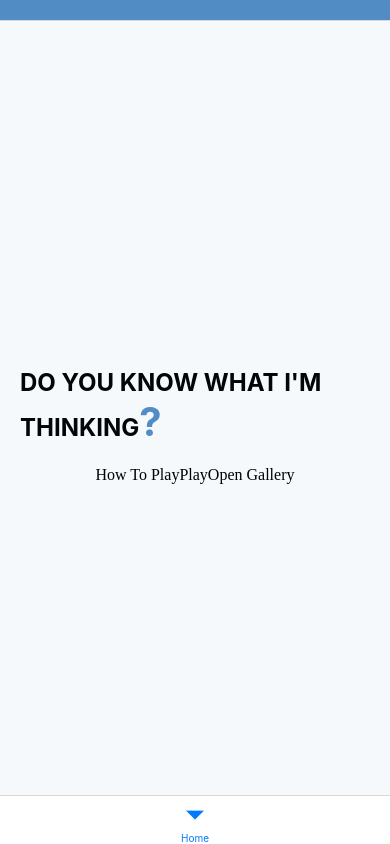
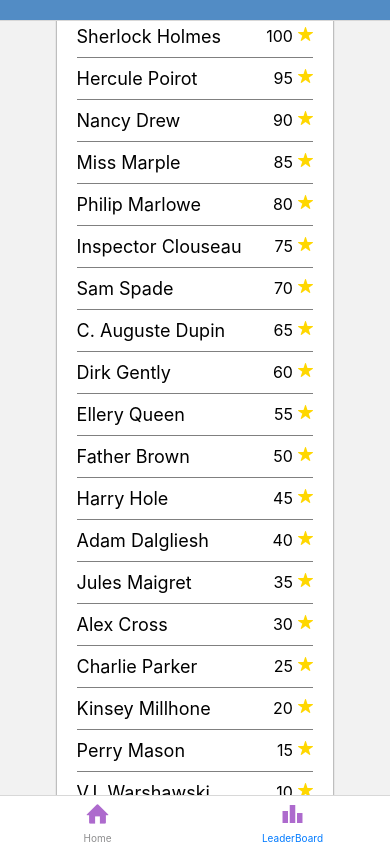
Before and after one commit to Shay-Khamar/deIspy, a React Native app: screen /LeaderBoard in a window 390 px wide. Built offline with nearby package versions, Linux system fonts and the light colour scheme; what react-native-really-awesome-button would draw is missing.

Commit message:
Project quality changes

```diff
--- a/App.js
+++ b/App.js
@@ -1,6 +1,13 @@
+
+/**
+ * @file App.js
+ * @description Main entry point of the application.
+ * @module App
+ */
+
 import { StatusBar } from 'expo-status-bar';
 import { StyleSheet, Text, View } from 'react-native';
-import VisionTester from './components/Screens/VisionTester';
+import MainScreen from './components/Screens/MainScreen';
 import HomeScreen from './components/Screens/HomeScreen';
 import Modal from './components/Displays/Modal';
 import { createStackNavigator } from '@react-navigation/stack';
@@ -10,10 +17,53 @@ import colours from './colours';
 import { ThemedButton } from "react-native-really-awesome-button";
 import HowToPlay from './components/Screens/HowToPlay';
 import GalleryScreen from './components/Screens/GalleryScreen';
+import { Ionicons } from '@expo/vector-icons';
+import { Entypo } from '@expo/vector-icons';
+import { MaterialIcons } from '@expo/vector-icons'
+import LeaderBoardScreen from './components/Screens/LeaderBoardScreen';
 
+/**
+ * Creates a bottom tab navigator for the application.
+ * @returns {JSX.Element} The bottom tab navigator component.
+ */
 const Tab = createBottomTabNavigator();
+
+/**
+ * Creates a stack navigator for the application.
+ * @returns {JSX.Element} The stack navigator component.
+ */
 const Stack = createStackNavigator();
 
+/**
+ * Determines the visibility of the tab bar based on the current route.
+ * @param {Object} route - The current route object.
+ * @returns {boolean} True if the tab bar should be visible, false otherwise.
+ */
+const getTabBarVisibility = (route) => {
+  const routeName = getFocusedRouteNameFromRoute(route) ?? '';
+
+  return ['MainScreen', 'HowToPlay'].includes(routeName);
+}
+
+/**
+ * Renders the stack navigator component.
+ * @returns {JSX.Element} The stack navigator component.
+ */
+function StackNav() {
+  return (
+    <Stack.Navigator>
+      <Stack.Screen options={{ headerShown: false}} name='HomeTab' component={HomeScreen}/>
+      <Stack.Screen options={{ headerShown: false}} name='MainScreen' component={MainScreen}/>
+      <Stack.Screen options={{ headerShown: false}} name='HowToPlay' component={HowToPlay}/>
+      <Stack.Screen name="GalleryScreen" component={GalleryScreen} />
+    </Stack.Navigator>
+  );
+}
+
+/**
+ * Renders the bottom tab navigator component.
+ * @returns {JSX.Element} The bottom tab navigator component.
+ */
 function TabNavBar() {
   return (
     <Tab.Navigator
@@ -27,31 +77,32 @@ function TabNavBar() {
       }
     })}
     >
-      <Tab.Screen name="Home" component={StackNav} />
+      <Tab.Screen name="Home" component={StackNav}
+
+       options={{
+            tabBarIcon: ({color , size}) => (
+              <Entypo name="home" size={24} color={colours.accentColour} />
+            ),
+          }}
+       />
+
+        <Tab.Screen name="LeaderBoard" component={LeaderBoardScreen}
+
+        options={{
+            tabBarIcon: ({color , size}) => (
+              <MaterialIcons name="leaderboard" size={24} color={colours.accentColour} />
+            ),
+          }}
+        />
 
     </Tab.Navigator>
   )
 }
 
-const getTabBarVisibility = (route) => {
-  const routeName = getFocusedRouteNameFromRoute(route) ?? '';
-
-  return ['VisionTester', 'HowToPlay'].includes(routeName);
-}
-
-function StackNav() {
-  return (
-    <Stack.Navigator>
-      <Stack.Screen options={{ headerShown: false}} name='HomeTab' component={HomeScreen}/>
-      <Stack.Screen options={{ headerShown: false}} name='VisionTester' component={VisionTester}/>
-      <Stack.Screen options={{ headerShown: false}} name='HowToPlay' component={HowToPlay}/>
-      <Stack.Screen name="GalleryScreen" component={GalleryScreen} />
-    </Stack.Navigator>
-  );
-}
-
-
-
+/**
+ * The main entry point of the application.
+ * @returns {JSX.Element} The root component of the application.
+ */
 export default function App() {
   return (
     <NavigationContainer>
--- a/components/API/GoogleVisionsAPI.js
+++ b/components/API/GoogleVisionsAPI.js
@@ -4,6 +4,11 @@ import React from 'react'
 const API_KEY = 'AIzaSyDaoNemYFLYR_uJ17SXmoZGbGkwmOmXlyw';
 const API_URL = `https://vision.googleapis.com/v1/images:annotate?key=${API_KEY}`;
 
+/**
+ * Calls the Google Vision API to perform object localization on an image.
+ * @param {string} image - The image content to be processed.
+ * @returns {Promise<Array<string>>} - A promise that resolves to an array of localized object names.
+ */
 const callGoogleVisionAsync = async (image) => {
     const body = {
         requests: [
--- a/components/Screens/HowToPlay.js
+++ b/components/Screens/HowToPlay.js
@@ -1,3 +1,8 @@
+
+/**
+ * Renders the "How To Play" screen.
+ * @returns {JSX.Element} The rendered "How To Play" screen.
+ */
 import { StyleSheet, Text, View } from 'react-native'
 import React from 'react'
 import colours from '../../colours'
@@ -43,7 +48,6 @@ const styles = StyleSheet.create({
         paddingTop: '10%',
         marginBottom: '10%',
         paddingHorizontal: '10%',
-        // Add more styling as needed
       },
 
 })
--- a/components/Screens/LeaderBoardScreen.js
+++ b/components/Screens/LeaderBoardScreen.js
@@ -0,0 +1,102 @@
+
+/**
+ * @file Represents the LeaderBoardScreen component.
+ * @module LeaderBoardScreen
+ */
+
+import React from 'react';
+import { View, Text, FlatList, StyleSheet } from 'react-native';
+import { Ionicons } from '@expo/vector-icons';
+import colours from '../../colours';
+
+/**
+ * Represents the leaderboard data.
+ * @type {Array<{name: string, score: number}>}
+ */
+const data = [
+    { name: 'Sherlock Holmes', score: 100 },
+    { name: 'Hercule Poirot', score: 95 },
+    { name: 'Nancy Drew', score: 90 },
+    { name: 'Miss Marple', score: 85 },
+    { name: 'Philip Marlowe', score: 80 },
+    { name: 'Inspector Clouseau', score: 75 },
+    { name: 'Sam Spade', score: 70 },
+    { name: 'C. Auguste Dupin', score: 65 },
+    { name: 'Dirk Gently', score: 60 },
+    { name: 'Ellery Queen', score: 55 },
+    { name: 'Father Brown', score: 50 },
+    { name: 'Harry Hole', score: 45 },
+    { name: 'Adam Dalgliesh', score: 40 },
+    { name: 'Jules Maigret', score: 35 },
+    { name: 'Alex Cross', score: 30 },
+    { name: 'Charlie Parker', score: 25 },
+    { name: 'Kinsey Millhone', score: 20 },
+    { name: 'Perry Mason', score: 15 },
+    { name: 'V.I. Warshawski', score: 10 },
+    { name: 'Lisbeth Salander', score: 5 }
+];
+
+/**
+ * Represents the Leaderboard component.
+ * @returns {JSX.Element} The rendered component.
+ */
+const Leaderboard = () => {
+
+    return (
+        <View style={styles.container}>
+            <View style={styles.board}>
+                <Text style={styles.title}>Top <Ionicons name="ios-search" size={24} color={colours.primaryColour} /> Detectives</Text>
+                <FlatList
+                    data={data}
+                    keyExtractor={(item) => item.name}
+                    renderItem={({item}) => (
+                        <View style={styles.row}>
+                            <Text style={styles.name}>{item.name}</Text>
+                            <Text style={styles.score}>{item.score} <Ionicons name="star" size={16} color="gold" /></Text>
+                        </View>
+                    )}
+                />
+            </View>
+        </View>
+    );
+};
+
+const styles = StyleSheet.create({
+    container: {
+        flex: 1,
+        alignItems: 'center',
+        justifyContent: 'center',
+    },
+    board: {
+        borderRadius: 10,
+        padding: 20,
+        backgroundColor: '#fff',
+        shadowColor: '#000',
+        shadowOffset: { width: 0, height: 2 },
+        shadowOpacity: 0.8,
+        shadowRadius: 2,
+        elevation: 1,
+    },
+    title: {
+        flexDirection: 'row',
+        alignItems: 'center',
+        fontSize: 30,
+        fontWeight: 'bold',
+        marginBottom: 20
+    },
+    row: {
+        flexDirection: 'row',
+        justifyContent: 'space-between',
+        paddingVertical: 10,
+        borderBottomWidth: 1,
+        borderColor: 'grey'
+    },
+    name: {
+        fontSize: 18,
+    },
+    score: {
+        fontSize: 16,
+    }
+});
+
+export default Leaderboard;
--- a/components/Screens/VisionTester.js
+++ b/components/Screens/MainScreen.js
@@ -1,3 +1,5 @@
+
+
 /**
  * React Native components and utilities import
  */
@@ -34,7 +36,7 @@ import { useNavigation } from '@react-navigation/native';
  * Main component for Vision Tester
  * @returns {JSX.Element} - React component
  */
-const VisionTester = ({route}) => {
+const MainScreen = ({route}) => {
   const [selectedItem, setSelectedItem] = useState(null);
   const [guess, setGuess] = useState('');
   const [remainingGuesses, setRemainingGuesses] = useState(3);
@@ -53,32 +55,36 @@ const VisionTester = ({route}) => {
 
   const navigation = useNavigation();
 
-
-
-
-
   const modalRef = useRef(null);
 
+  /**
+   * Opens the modal
+   * @returns {void}
+   */
   const openModal = () => {
     if (modalRef.current) {
       modalRef.current.openAnimation();
     }
   };
 
+  /**
+   * Closes the modal
+   * @returns {void}
+   */
   const closeModal = () => {
       if (modalRef.current) {
         modalRef.current.closeAnimation();
         setModalVisible(false);
       }
-
-
-
   };
 
+  /**
+   * Returns to the home screen
+   * @returns {void}
+   */
   const returnToHomeScreen = () => {
     navigation.navigate('HomeTab');
-}
-
+  }
 
   useEffect(() => {
     const base64Image = route.params?.imageBase64;
@@ -87,12 +93,19 @@ const VisionTester = ({route}) => {
     }
   }, [route.params?.imageBase64]);
 
-
+  /**
+   * Handles the action after the modal is hidden
+   * @returns {void}
+   */
   const onModalHide = () => {
     closeModal();
     setModalVisible(false);
   };
 
+  /**
+   * Resets the game
+   * @returns {void}
+   */
   const resetGame = () => {
     setSelectedItem(null);
     setGuess('');
@@ -215,7 +228,7 @@ const VisionTester = ({route}) => {
                 <View style={styles.answerField}>
                   <AnswerField onChangeText={(text) => setGuess(text)} value={guess} selectedItem={selectedItem} isEnabled={selectedItem != null} opacity={selectedItem ? 1 : 0.5}/>
                   <View style={{ opacity: selectedItem ? 1 : 0.5 }}>
-                  <IconButton onTouch={handleGuess} iconName="ios-checkbox" iconColor={colours.accentColour} iconSize={55}/>
+                  <IconButton onTouch={handleGuess} iconName="ios-checkbox" iconColor={colours.ace} iconSize={55}/>
                   </View>
               </View>
             <View style={styles.footer}>
@@ -287,4 +300,4 @@ const styles = StyleSheet.create({
 });
 
 
-export default VisionTester;
+export default MainScreen;
```
Also changed, not shown: components/Buttons/IconButton.js (+10 -0 lines), components/Displays/CameraComponent.js (+35 -26 lines), components/Inputs/AnswerField.js (+13 -0 lines), components/Screens/GalleryScreen.js (+26 -15 lines), components/Screens/HomeScreen.js (+26 -19 lines), components/TextElements/Instructions.js (+10 -0 lines).
